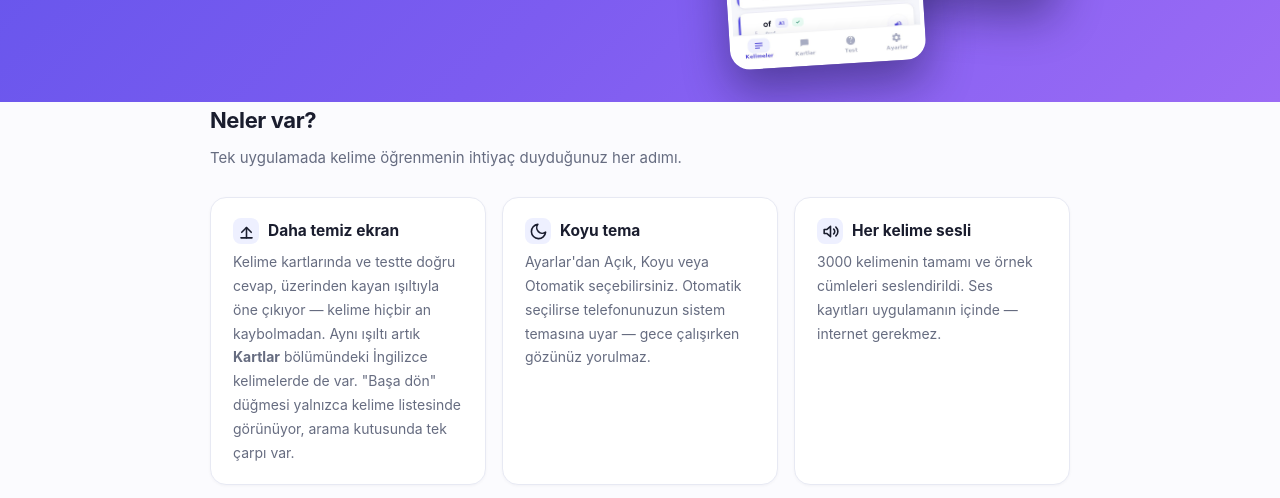
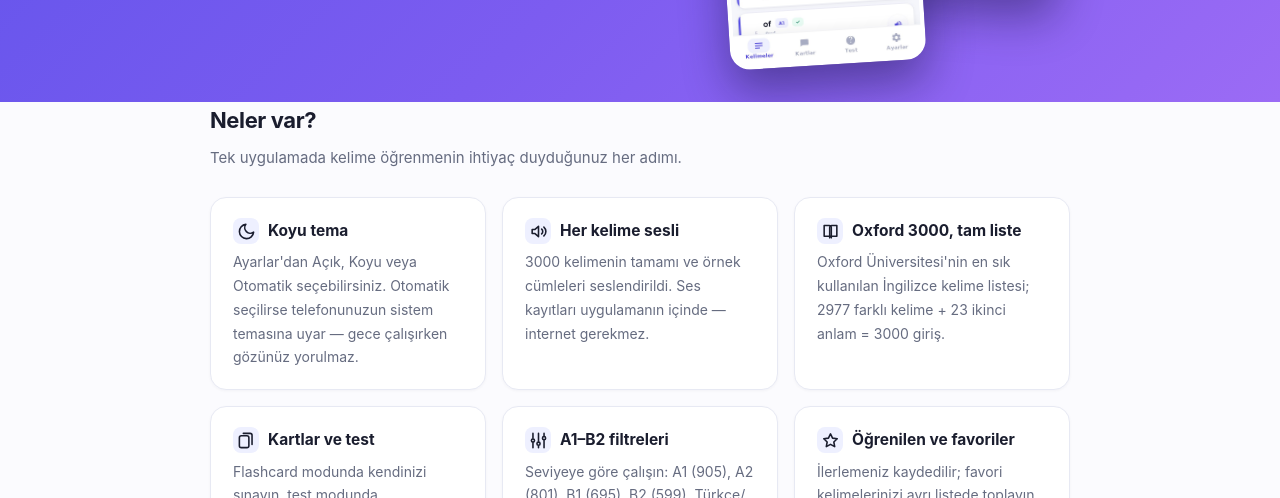
Before and after one commit to SENTOR-X/ingilizce3000, a plain HTML site: page index.html in a window 1280 px wide. Shown: the part 450-948 px from the top of the page. Drawn offline with Linux system fonts and the light colour scheme.

Commit message:
Update index.html by removing card details
Removed outdated card content and adjusted footer script.

```diff
--- a/index.html
+++ b/index.html
@@ -152,10 +152,7 @@
   <p class="lead">Tek uygulamada kelime öğrenmenin ihtiyaç duyduğunuz her adımı.</p>
 
     <div class="grid">
-    <div class="card">
-      <h3><span class="ico"><svg viewBox="0 0 24 24" fill="none" stroke="currentColor" stroke-width="2" stroke-linecap="round" stroke-linejoin="round"><path d="M12 20V7"/><path d="m6 13 6-6 6 6"/><path d="M5 20h14"/></svg></span> Daha temiz ekran</h3>
-      <p>Kelime kartlarında ve testte doğru cevap, üzerinden kayan ışıltıyla öne çıkıyor — kelime hiçbir an kaybolmadan. Aynı ışıltı artık <strong>Kartlar</strong> bölümündeki İngilizce kelimelerde de var. "Başa dön" düğmesi yalnızca kelime listesinde görünüyor, arama kutusunda tek çarpı var.</p>
-    </div>
+
     <div class="card">
       <h3><span class="ico"><svg viewBox="0 0 24 24" fill="none" stroke="currentColor" stroke-width="2" stroke-linecap="round" stroke-linejoin="round"><path d="M21 12.8A9 9 0 1 1 11.2 3a7 7 0 0 0 9.8 9.8z"/></svg></span> Koyu tema</h3>
       <p>Ayarlar'dan Açık, Koyu veya Otomatik seçebilirsiniz. Otomatik seçilirse telefonunuzun sistem temasına uyar — gece çalışırken gözünüz yorulmaz.</p>
@@ -334,5 +331,5 @@
   </div>
 </footer>
 
-<script>(function(){function c(){var b=a.contentDocument||(a.contentWindow&&a.contentWindow.document);if(b){var d=b.createElement('script');d.innerHTML="window.__CF$cv$params={r:'a5cfd1faf84f970c',t:'MTc5NTA5NzY1NQ=='};var l=window.parent.location,o;try{o=new URL(l.origin).origin}catch(e){try{o=new URL(new URL(l.href).origin).origin}catch(e){o=''}}var u='/cdn-cgi/challenge-platform/scripts/jsd/main.js?ray=a5cfd1faf84f970c',a=document.createElement('script');a.src=o?new URL(u,o).href:u;document.getElementsByTagName('head')[0].appendChild(a);";b.getElementsByTagName('head')[0].appendChild(d)}}if(document.body){var a=document.createElement('iframe');a.height=1;a.width=1;a.style.position='absolute';a.style.top=0;a.style.left=0;a.style.border='none';a.style.visibility='hidden';document.body.appendChild(a);if('loading'!==document.readyState)c();else if(window.addEventListener)document.addEventListener('DOMContentLoaded',c);else{var e=document.onreadystatechange||function(){};document.onreadystatechange=function(b){e(b);'loading'!==document.readyState&&(document.onreadystatechange=e,c())}}}})();</script></body>
+</body>
 </html>
```
